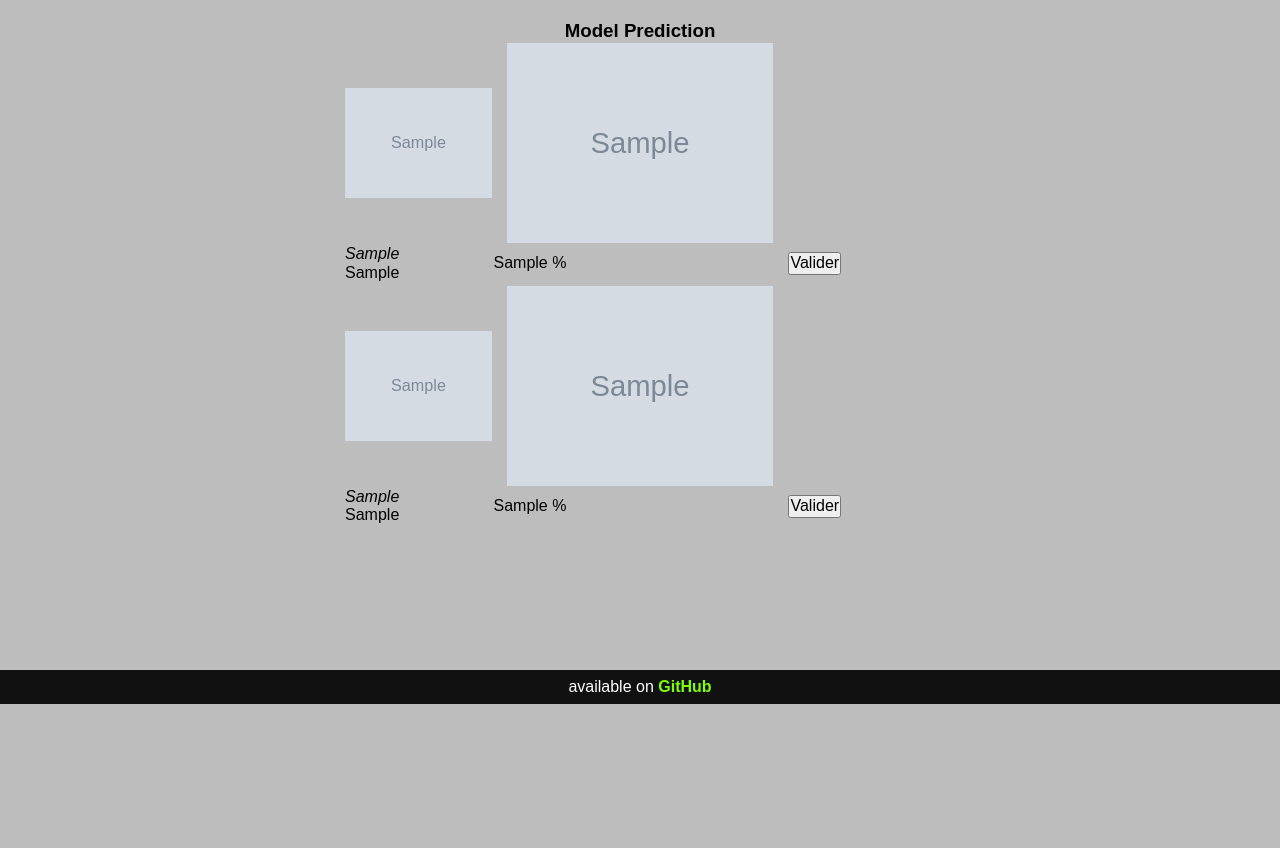
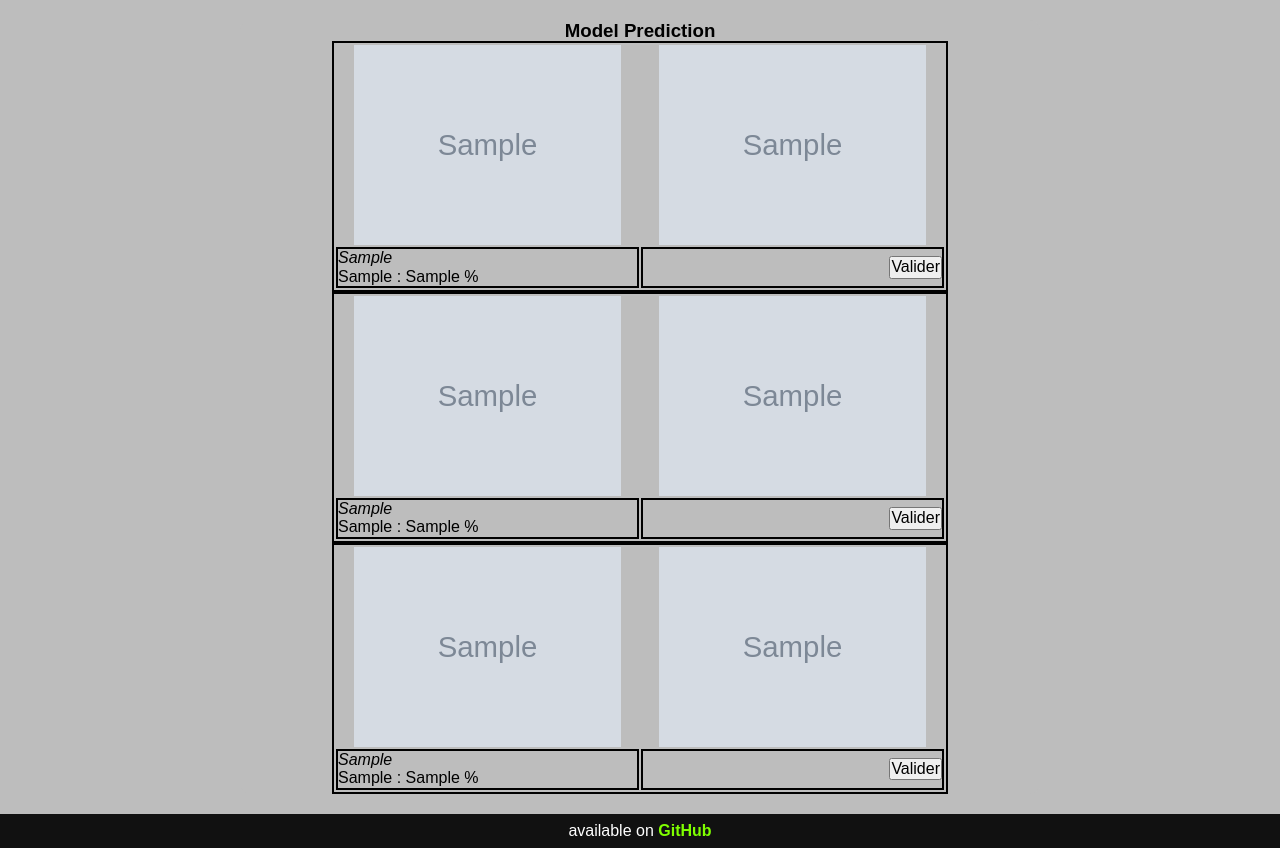
Before and after one commit to egoetz-zz/recofish-demoapp, a Flask app: template app/templates/success.html in a window 1280 px wide. Shown: the part 96-944 px from the top of the page. Before the commit the page ends 800 px from the top, so only its background shows below. Run offline with Flask 3, Linux system fonts and the light colour scheme; the template is opened without the code that fills it: most values are stand-ins (such as "Sample title", 1, 10 or a date in 2020); grey boxes marked "Sample" are stand-in pictures; some libraries are stand-ins or nearby versions.

Commit message:
Second draft showing 3 prediction results

```diff
--- a/app/controller/main.py
+++ b/app/controller/main.py
@@ -53,7 +53,7 @@
                 cur = species.reset_index().iloc[i]
                 predictions['ns' + str(i + 1)] = cur['nom_scientifique']
                 predictions['nc' + str(i + 1)] = cur['nom_commun']
-                predictions['prob' + str(i + 1)] = "{:.1f}".format(cur['value'])
+                predictions['prob' + str(i + 1)] = "{:2.1f}".format(cur['value'])
                 predictions['img' + str(i + 1) + '1'] = model_images[i][0]
                 predictions['img' + str(i + 1) + '2'] = model_images[i][1]
                 print("predictions['img'{}: {}]".format(i+1, predictions['img' + str(i + 1) + '1']))
--- a/app/static/css/style.css
+++ b/app/static/css/style.css
@@ -147,3 +147,19 @@
     height: 200px;
   }
 }
+
+.table-custom
+{
+  border: 2px solid black;
+  width: 80%;
+}
+
+.species-proba
+{
+  border: 2px solid black;
+}
+.valid
+{
+  border: 2px solid black;
+  text-align: right;
+}
--- a/app/templates/success.html
+++ b/app/templates/success.html
@@ -7,36 +7,51 @@
         </div>
         <form id="sp1" name="sp1" action="/species">
             <div class="row" style = "width: 100%; display: flex; justify-content: center;">
-                <table class="table-bordered text-light table-custom">
-                    <tr>
+                <table class="text-light table-custom">
+                    <tr class="illustration">
                         <td><img src="{{url_for('static', filename = predictions.img11)}}" alt="{{predictions.img11}}"></td>
                         <td><img src="{{url_for('static', filename = predictions.img12)}}" alt="{{predictions.img12}}"></td>
                     </tr>
-                    <tr>
-                        <td style = "width: 25%;">
+                    <tr class="species-proba-valid">
+                        <td class="species-proba">
                             <input type="text" value="{{ predictions.ns1 }}" hidden>
-                            <i>{{ predictions.ns1 }}</i><br> {{ predictions.nc1}}
+                            <i>{{ predictions.ns1 }}</i><br> {{ predictions.nc1}} : {{ predictions.prob1 }} %
                         </td>
-                        <td style = "width: 50%;">{{ predictions.prob1 }} %</td>
-                        <td><input type="submit" value="Valider" ></td>
+                        <td class="valid"><input type="submit" value="Valider" ></td>
                       </tr>
                 </table>
             </div>
         </form>
         <form id="sp2" name="sp2" action="/species">
             <div class="row" style = "width: 100%; display: flex; justify-content: center;">
-                <table class="table-bordered text-light table-custom">
-                    <tr>
+                <table class="text-light table-custom">
+                    <tr class="illustration">
                         <td><img src="{{url_for('static', filename = predictions.img21)}}" alt="{{predictions.img21}}"></td>
                         <td><img src="{{url_for('static', filename = predictions.img22)}}" alt="{{predictions.img22}}"></td>
                     </tr>
-                    <tr>
-                        <td style = "width: 25%;">
+                    <tr class="species-proba-valid">
+                        <td class="species-proba">
                             <input type="text" value="{{ predictions.ns2 }}" hidden>
-                            <i>{{ predictions.ns2 }}</i><br> {{ predictions.nc2}}
+                            <i>{{ predictions.ns2 }}</i><br> {{ predictions.nc2}} : {{ predictions.prob2 }} %
                         </td>
-                        <td style = "width: 50%;">{{ predictions.prob2 }} %</td>
-                        <td><input type="submit" value="Valider" ></td>
+                        <td class="valid"><input type="submit" value="Valider" ></td>
+                      </tr>
+                </table>
+            </div>
+        </form>
+        <form id="sp3" name="sp3" action="/species">
+            <div class="row" style = "width: 100%; display: flex; justify-content: center;">
+                <table class="text-light table-custom">
+                    <tr class="illustration">
+                        <td><img src="{{url_for('static', filename = predictions.img31)}}" alt="{{predictions.img31}}"></td>
+                        <td><img src="{{url_for('static', filename = predictions.img32)}}" alt="{{predictions.img32}}"></td>
+                    </tr>
+                    <tr class="species-proba-valid">
+                        <td class="species-proba">
+                            <input type="text" value="{{ predictions.ns2 }}" hidden>
+                            <i>{{ predictions.ns3 }}</i><br> {{ predictions.nc3}} : {{ predictions.prob3 }} %
+                        </td>
+                        <td class="valid"><input type="submit" value="Valider" ></td>
                       </tr>
                 </table>
             </div>
```
